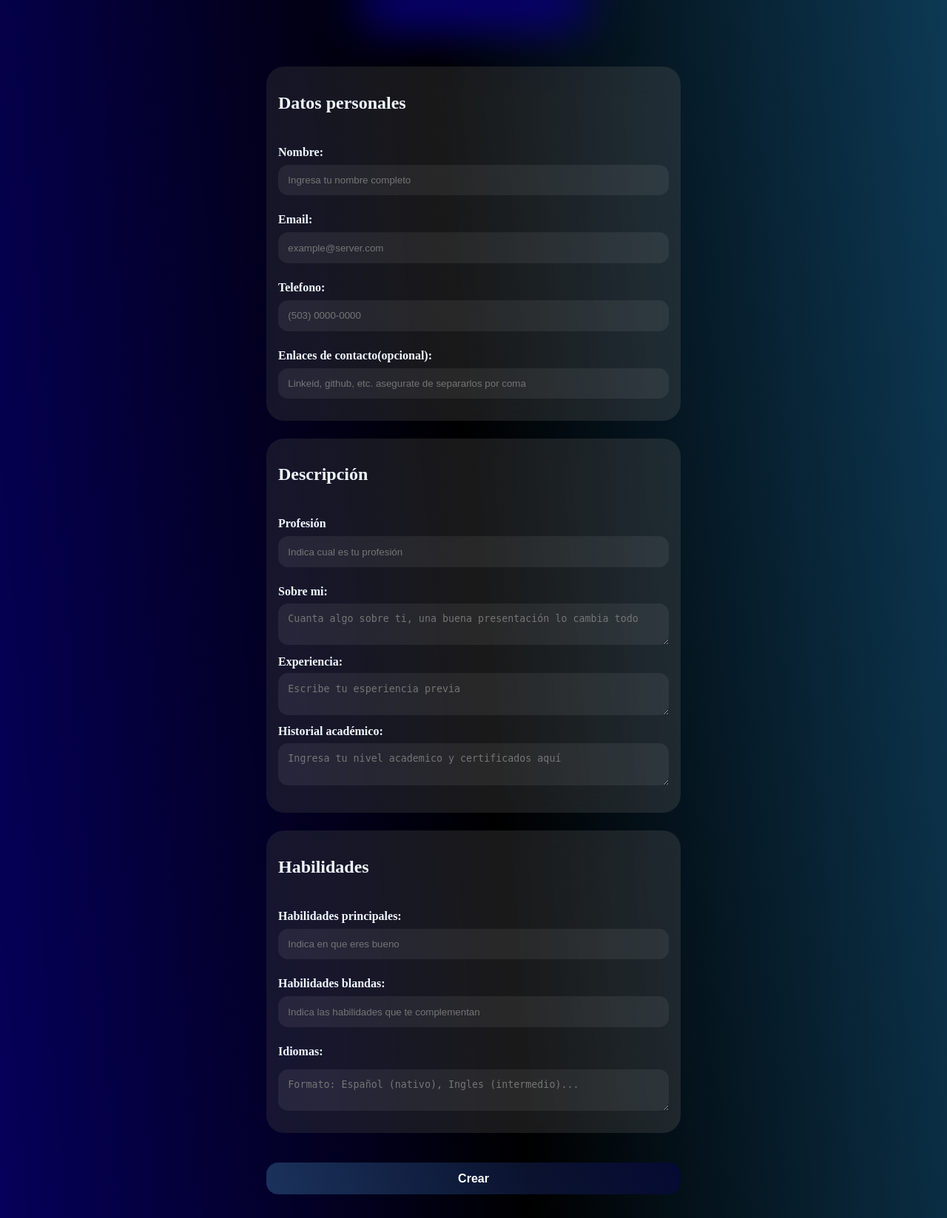
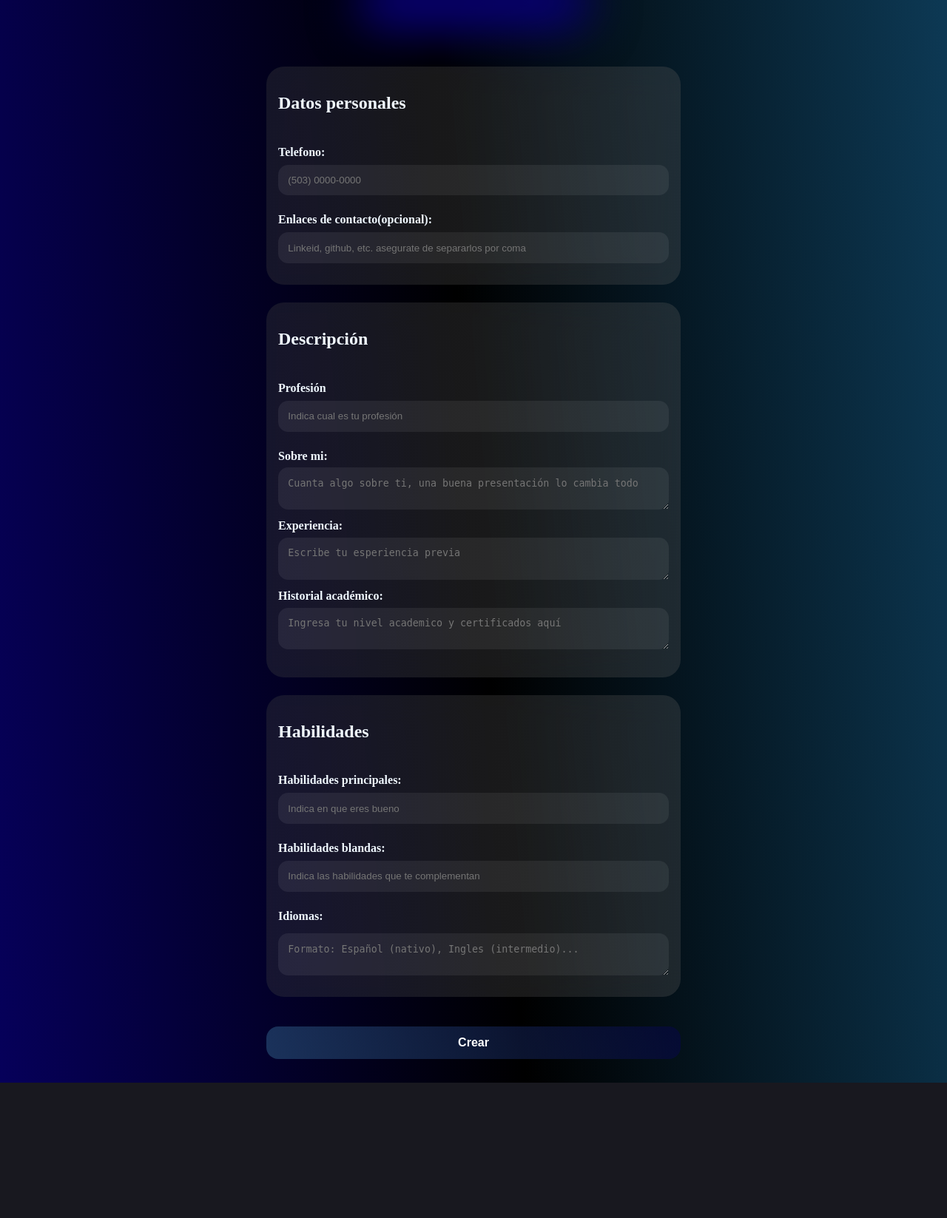
Before and after one commit to xsismadn3ss/cv_creator, a Django app: a page that uses cv_creator/templates/create.html in a window 1280 px wide. Shown: the part 164-1811 px from the top of the page at 74% size. After the commit the page ends 1628 px from the top, so only its background shows below. Run offline with Django 5.2, Linux system fonts and the light colour scheme; a user stored in the database is signed in; some web fonts are replaced.

Commit message:
delete not used

```diff
--- a/cv_creator/templates/create.html
+++ b/cv_creator/templates/create.html
@@ -12,10 +12,6 @@
             {% csrf_token %}
             <div class="card">
                 <h2>Datos personales</h2>
-                <label for="name">Nombre:</label>
-                <input type="text" name="name" id="name" placeholder="Ingresa tu nombre completo">
-                <label for="email">Email:</label>
-                <input type="email" name="email" id="email" placeholder="example@server.com">
                 <label for="phone">Telefono:</label>
                 <input type="number" name="phone" id="phone" placeholder="(503) 0000-0000">
                 <label for="urls">Enlaces de contacto(opcional):</label>
@@ -47,7 +43,7 @@
                 <textarea name="lang" id="lang"
                     placeholder="Formato: Español (nativo), Ingles (intermedio)..."></textarea>
             </div>
-            <button type="button" onclick="validate()">Crear</button>
+            <button style="width:100%" class="btn" type="button" onclick="validate()">Crear</button>
         </form>
         <script src="{% static "js/validate.js" %}"></script>
     </section>
```
